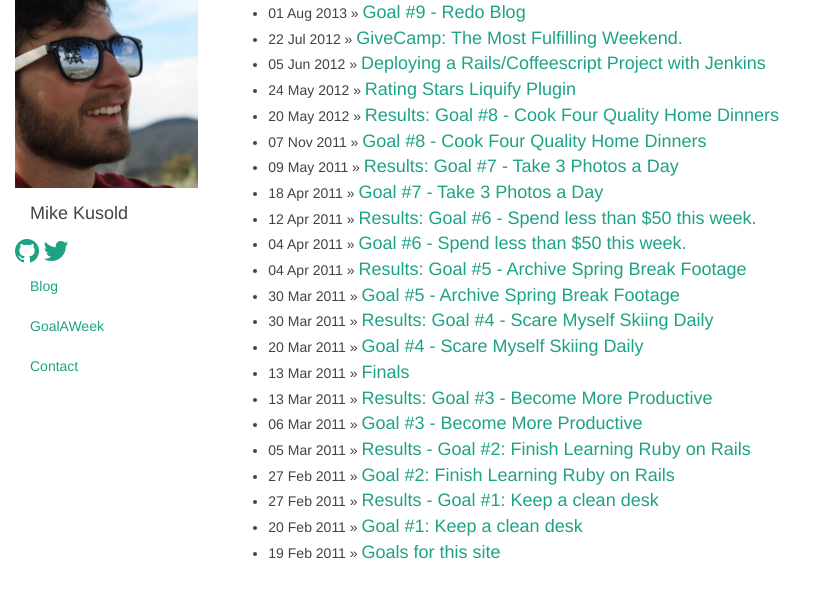
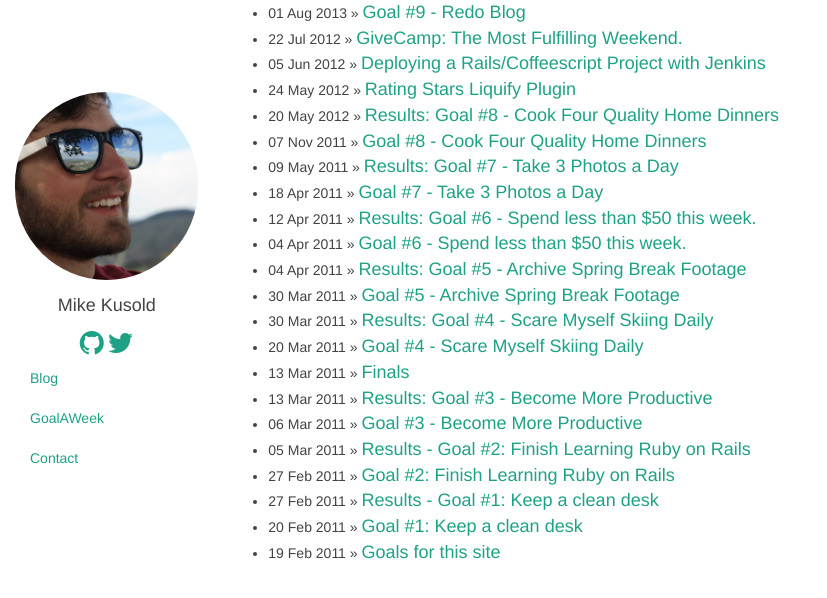
Before and after one commit to Kusold/kusold.github.com, a Jekyll site: the page built from index.html, in a window 1280 px wide. Shown: the top 598 px of the page, without its empty margins (0-827 px from the left). Built offline with Jekyll 4.4.1, drawn with Linux system fonts in a browser that asks for light colours; Markdown is read by kramdown in place of the engine named in the settings.

Commit message:
Playing with alignment

```diff
--- a/_layouts/default.html
+++ b/_layouts/default.html
@@ -23,7 +23,7 @@
   <div class="container-fluid">
     <div class="row">
       <div class="col-sm-3 col-md-2 sidebar">
-<div class="vmiddle">
+<div class="vmiddle text-center">
 	<img class="img-responsive avatar" src="{{site.baseurl}}assets/img/avatar.png">
         <a class="navbar-brand" href="{{site.baseurl}}">{{ site.name }}</a>
         <div id="contact">
@@ -32,7 +32,7 @@
         </div>
 
         <div>
-          <ul class="nav nav-sidebar">
+          <ul class="nav nav-sidebar text-left">
             <li><a href="{{site.baseurl}}blog">Blog</a></li>
             <li><a href="{{site.baseurl}}goalaweek">GoalAWeek</a></li>
             <li><a href="{{site.baseurl}}#">Contact</a></li>
--- a/assets/css/mike.css
+++ b/assets/css/mike.css
@@ -22,3 +22,11 @@ a {
 .posts>li>a {
   font-size: 18px;
 }
+
+.avatar {
+  border-radius: 200px;
+}
+
+.vmiddle {
+  margin-top: 50%
+}
```
